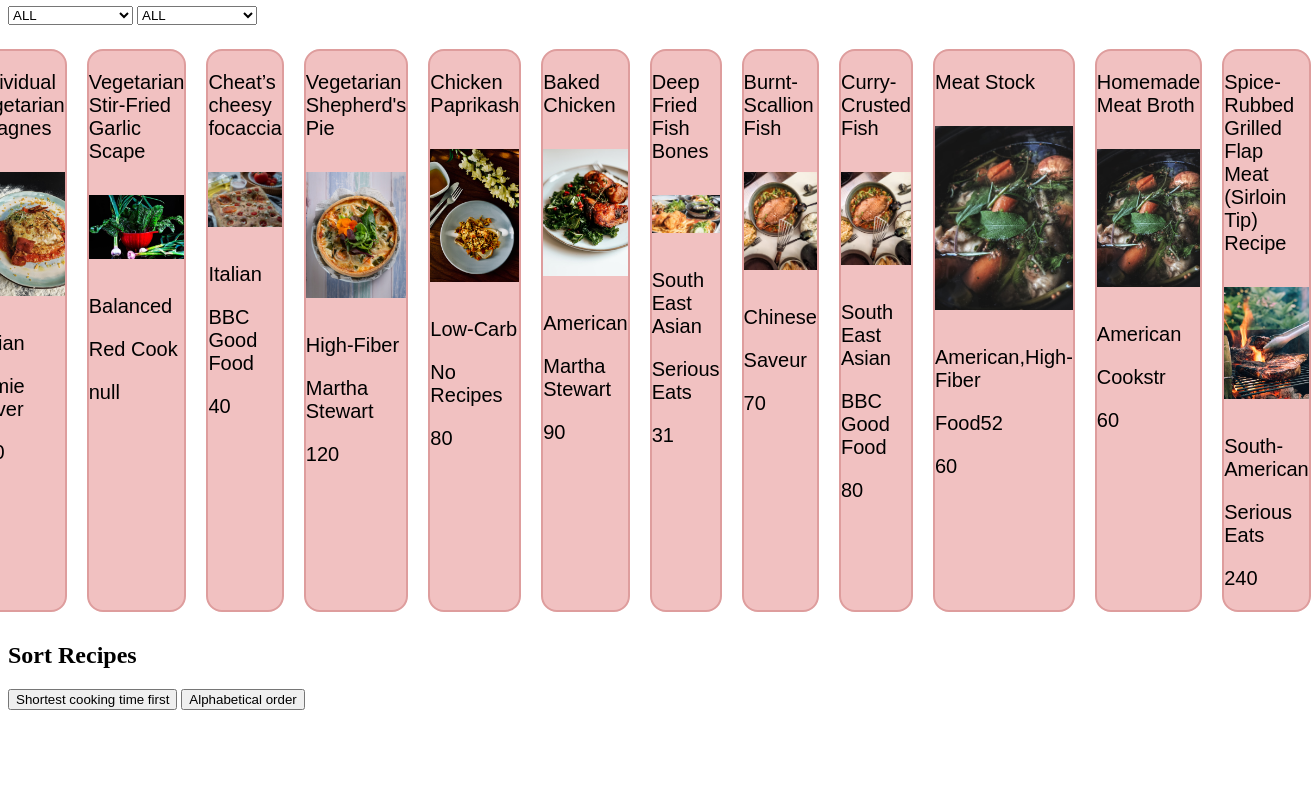
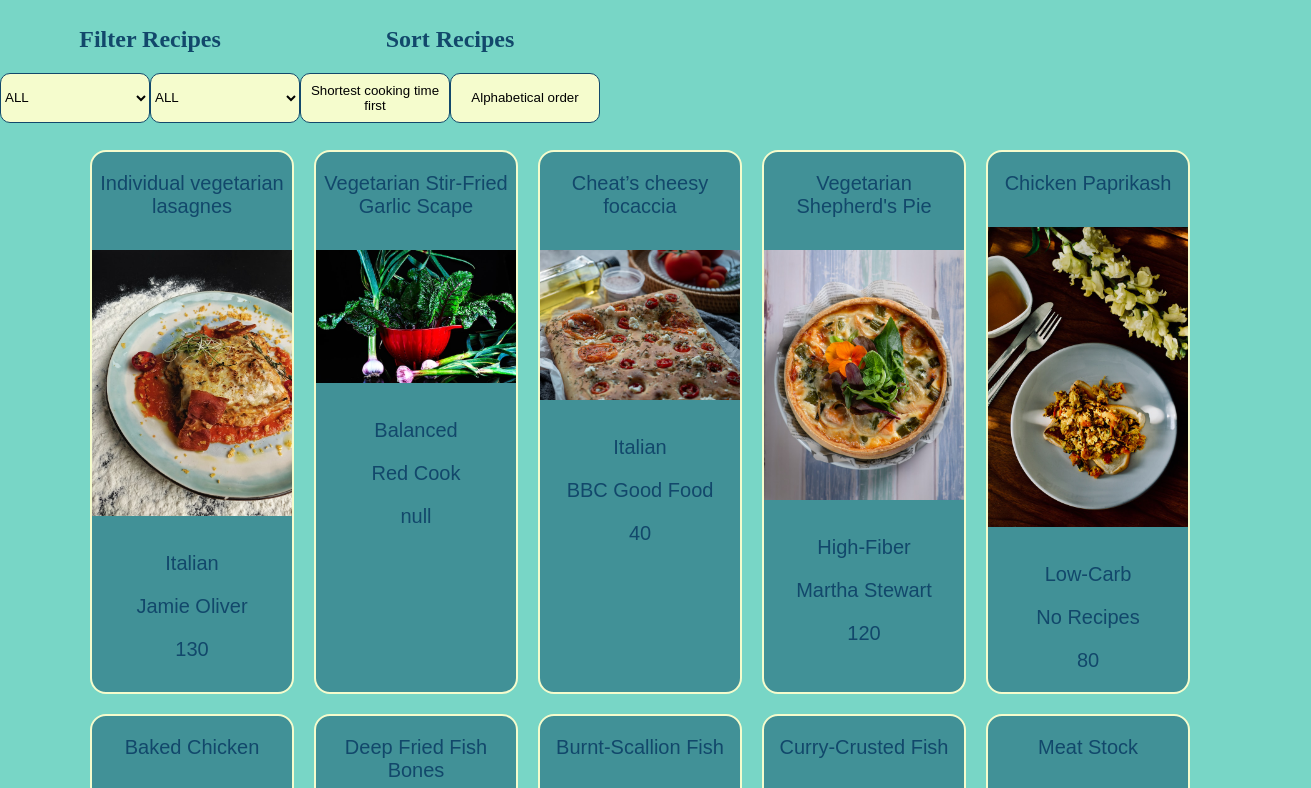
Before and after one commit to Vardagsbruket/technigo_project-library, a plain HTML site: page index.html in a window 1280 px wide. Shown: the part 80-868 px from the top of the page, 1311 px wide, since content can reach past the window. Before the commit the page ends 800 px from the top, so only its background shows below. Drawn offline with Linux system fonts and the light colour scheme.

Commit message:
add some styling

```diff
--- a/index.html
+++ b/index.html
@@ -10,6 +10,8 @@
 <body>
   <h1>Project Library</h1>
 
+  <div class="container-options">
+    <h2 id="filter">Filter Recipes</h2>
       <select id="filterDropdown1">
         <option value="all">ALL</option>
         <option value="Italian">Italian</option>
@@ -34,21 +36,16 @@
         <option value="Food52">Food52</option>
         <option value="Cookstr">Cookstr</option>
       </select>
-<!--
-  <select name="" id="sortDropdown3">
-    <option value="unsorted">Unsorted</option>
-    <option value="shortest">Shortest Cooking Time First</option>
-    <option value="longest">Longest Cooking Time First</option>
-  </select>
--->
-  <section id="container"></section>
 
-  <!-- Button to sort recipes depending on cooking time-->
-  <h2>Sort Recipes</h2>
+
+    <h2 id="sort">Sort Recipes</h2>
       <button id="sortButton1" onclick="orderRecipes1()">Shortest cooking time first</button>
       <button id="sortButton2" onclick="orderRecipes2()">Alphabetical order</button>
 
-  <!-- Don't forget to connect the JavaScript file -->
+  </div>
+
+  <section id="container"></section>
+
 
   <script src="./script.js"></script>
 </body>
--- a/style.css
+++ b/style.css
@@ -1,10 +1,63 @@
+body {
+    background-color: #78D6C6;
+    margin: auto;
+    text-align: center;
+}
 h1 {
     font-family: Georgia;
+    color: #12486B;
+}
+h2 {
+    color: #12486B;;
 }
 
 p {
 font-size: 20px;
+color: #12486B;
 }
+
+.container-options {
+    display: grid;
+    grid-template-columns: repeat(4, 1fr);
+    grid-template-rows: 1fr 1fr;
+    text-align: center;
+    justify-content: center;
+    max-width: 600px;
+
+
+}
+#filter {
+    grid-row: 1/2;
+    grid-column: 1/3;
+}
+#sort {
+    grid-row: 1/2;
+    grid-column: 3/5;
+}
+#filterDropdown1 {
+    grid-row: 2/3;
+    grid-column: 1/2;
+}
+#filterDropdown2 {
+    grid-row: 2/3;
+    grid-column: 2/3;
+}
+#sortButton1 {
+    grid-row: 2/3;
+    grid-column: 3/4;
+}
+#sortButton2 {
+    grid-row: 2/3;
+    grid-column: 4/5;
+}
+select, button {
+    width: 150px;
+    height: 50px;
+    border-radius: 10px;
+    background-color: #F5FCCD;
+    border: 1px solid #12486B;
+}
+
 
 #filterDropdown1 {
 margin-bottom: 14px;
@@ -14,6 +67,10 @@ h1 {
 width: 100%;
 justify-content: center;
 display: flex;
+flex-wrap: wrap;
+align-content: center;
+text-align: center;
+
 }
 
 .card {
@@ -22,8 +79,9 @@ h1 {
 vertical-align: text-top;
 background: rgb(241, 193, 193);
 border-radius: 16px;
-    border: 2px solid rgb(222, 157, 157);
+border: 2px solid #F5FCCD;
 margin: 10px;
+background-color: #419197;
 }
 
 .card img {
```
Lines whose indentation alone changed are shown as unchanged.
